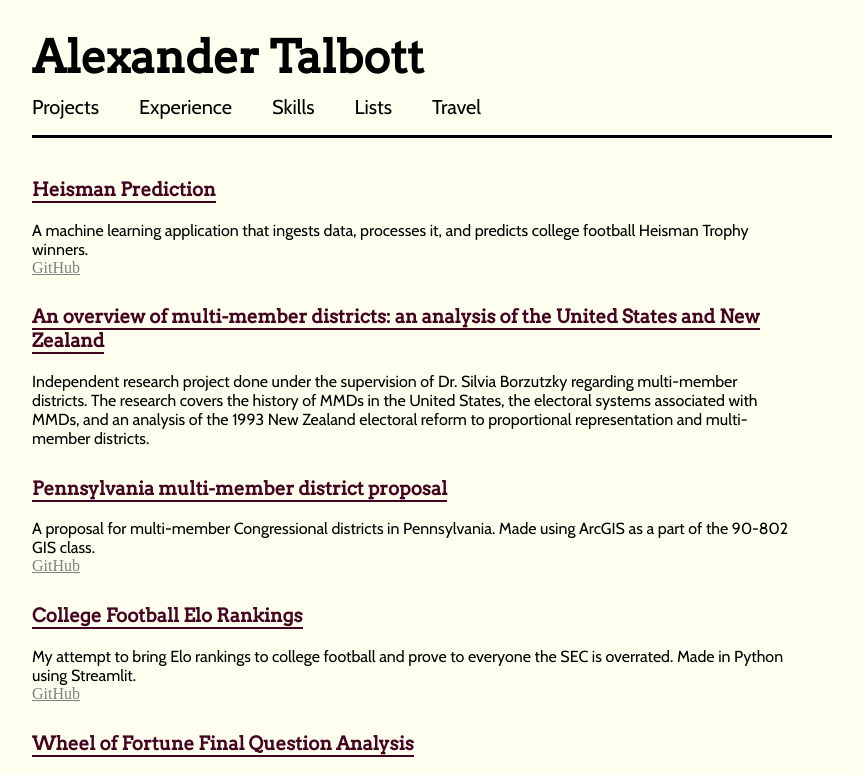
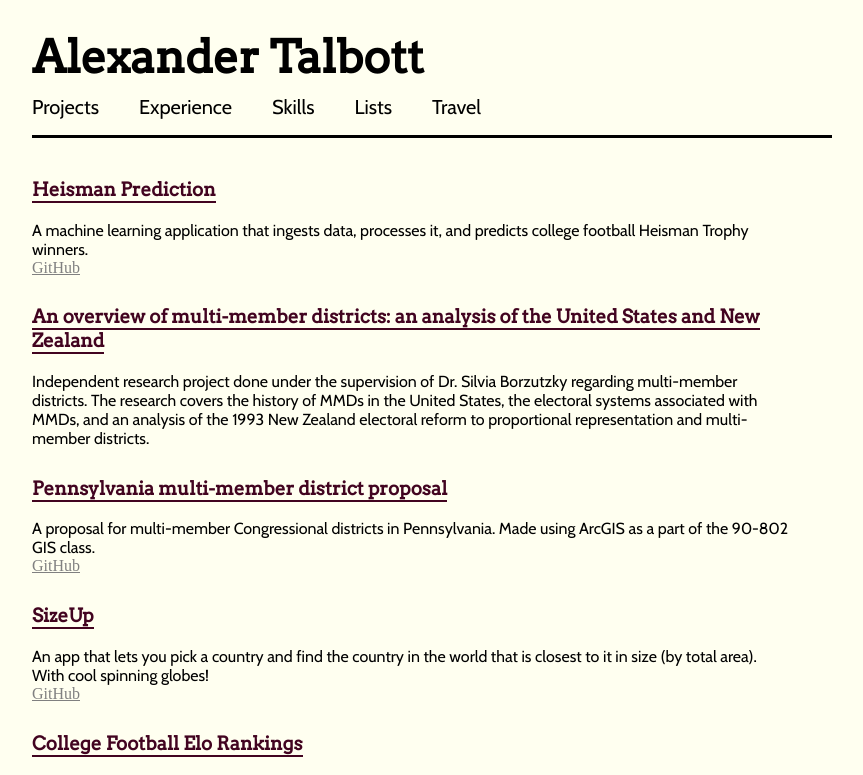
Before and after one commit to amtalb/amtalb.github.io, a Next.js app: page /projects in a window 1280 px wide. Shown: the top 775 px of the page, without its empty margins (208-1071 px from the left). Built offline with nearby package versions, Linux system fonts and the light colour scheme.

Commit message:
added SizeUp

```diff
--- a/pages/projects.js
+++ b/pages/projects.js
@@ -38,6 +38,15 @@ const Projects = () => (
         </li>
         <li>
           <Project
+            alt="SizeUp"
+            link="https://amtalb.github.io/SizeUp/"
+            title="SizeUp"
+            description="An app that lets you pick a country and find the country in the world that is closest to it in size (by total area). With cool spinning globes!"
+            git="https://github.com/amtalb/SizeUp">
+          </Project>
+        </li>
+        <li>
+          <Project
             alt="College Football Elo Rankings"
             link="https://cfb-elo.streamlit.app/"
             title="College Football Elo Rankings"
```
